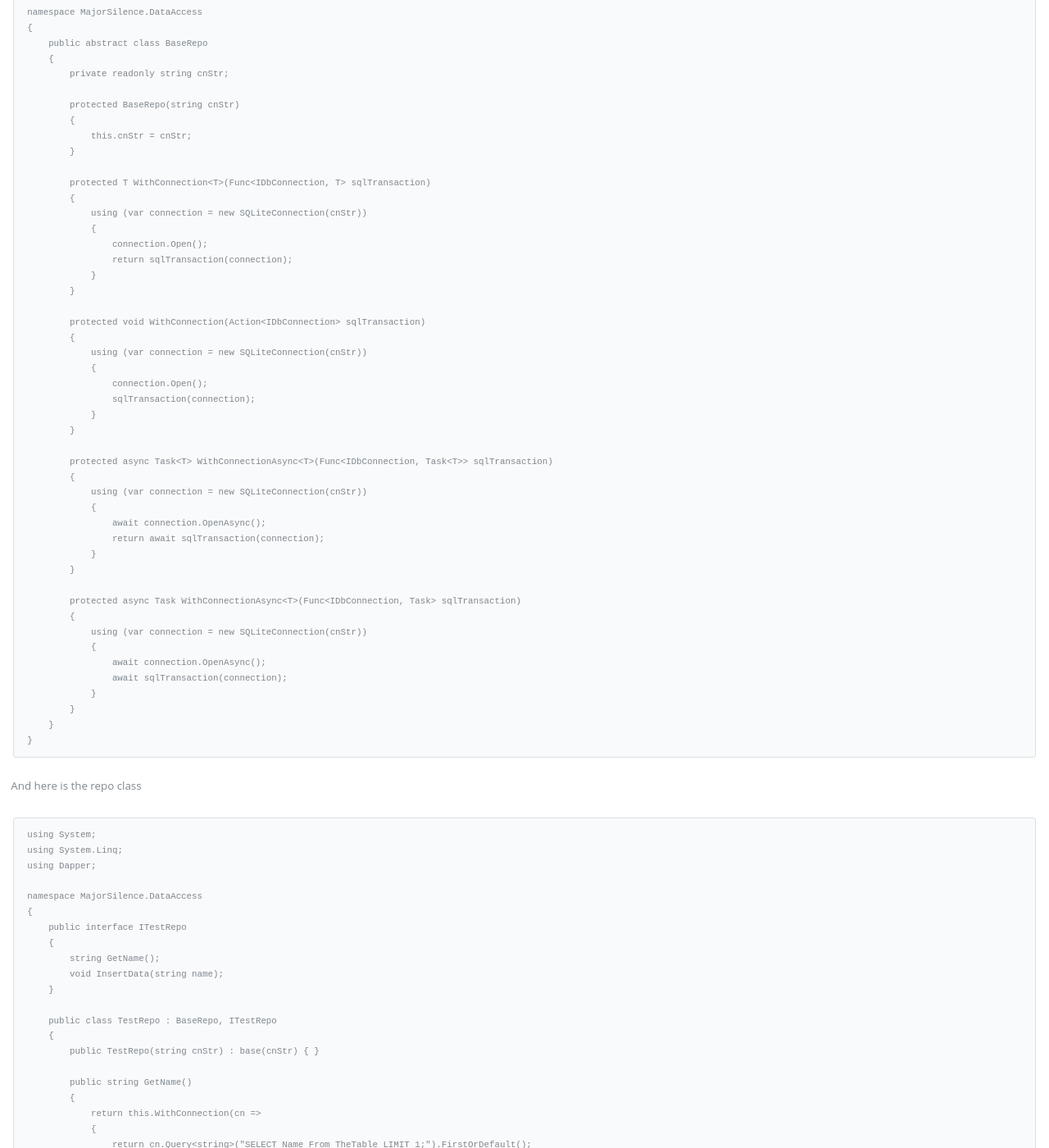
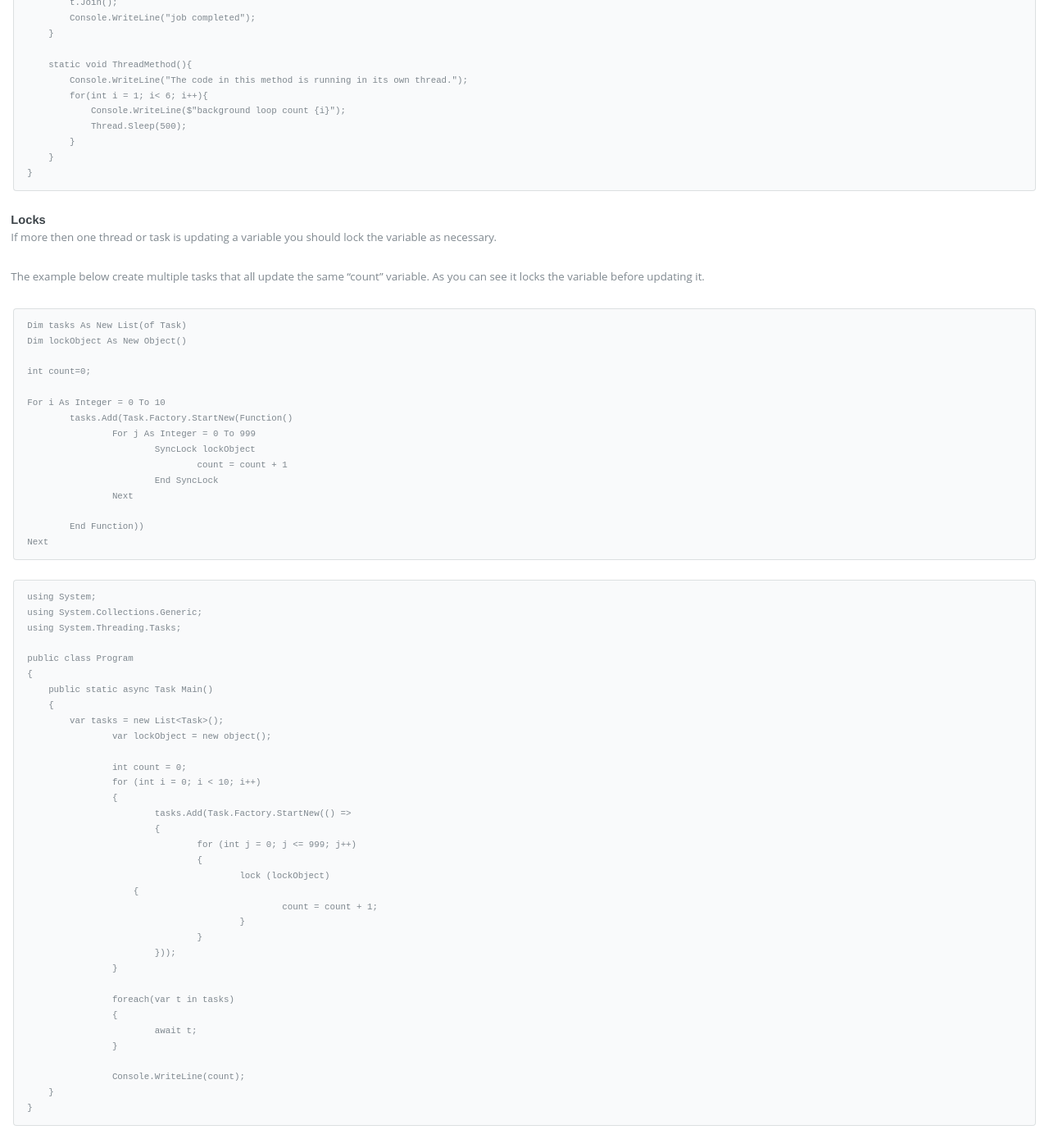
Before and after one commit to majorsilence/Dev, a Jekyll site: the page built from _posts/2023-04-07-dotnet-development.md, in a window 1280 px wide and 1400 px high, scrolled down 20879 px. Shown: the whole window at 82% size. Built offline with Jekyll 4.4.1, drawn with Linux system fonts in a browser that asks for light colours; some of the changed text lies outside the part shown.

Commit message:
threads/async locks and simple async example.

````diff
--- a/_posts/2023-04-07-dotnet-development.md
+++ b/_posts/2023-04-07-dotnet-development.md
@@ -793,8 +793,35 @@
 > For I/O-bound code, you await an operation that returns a Task or Task<T> inside of an async method.
 > For CPU-bound code, you await an operation that is started on a background thread with the Task.Run method.
 
+Async and await provides a way for more efficient use of threads.   When a task is run it can be awaited later while doing more work while waiting.
 
-Async and await provides a way for more efficient use of threads.   When a task is run it can be awaited later while doing more work while waiting.
+Simple async/await example:
+
+```vb
+Private Async Function LoadPreviousSettings() As Task
+	Threading.Thread.Sleep(5000)
+End Function
+
+Dim loadTask As Task = LoadPreviousSettings()
+
+' Do some other crazy stuff
+
+Await loadTask
+```
+
+```cs
+private async Task LoadPreviousSettings()
+{
+	await Task.Delay(5000);
+}
+
+var loadTask = LoadPreviousSettings();
+
+// Do some other crazy stuff
+
+await loadTask
+```
+
 
 The async and await pattern makes asynchronous programming easiser and feels more like sequential development.   Good places for async/await is I/O bound work such as when making network calls.  Much of the time is spent waiting for a response and the thread could be doing other work while waiting.    Network calls such as database connections, commands, updates, inserts, selects, deletes, and stored procedure and functions executions should be run with async and await pattern.
 
@@ -933,6 +960,68 @@
             Console.WriteLine($"background loop count {i}");
             Thread.Sleep(500);
         }
+    }
+}
+```
+
+#### Locks
+
+If more then one thread or task is updating a variable you should lock the variable as necessary.
+
+The example below create multiple tasks that all update the same "count" variable.
+As you can see it locks the variable before updating it.
+
+```vb
+Dim tasks As New List(of Task)
+Dim lockObject As New Object()
+
+int count=0;
+
+For i As Integer = 0 To 10
+	tasks.Add(Task.Factory.StartNew(Function()
+		For j As Integer = 0 To 999
+			SyncLock lockObject
+				count = count + 1
+			End SyncLock
+		Next
+
+	End Function))
+Next
+```
+
+```cs
+using System;
+using System.Collections.Generic;
+using System.Threading.Tasks;
+
+public class Program
+{
+    public static async Task Main()
+    {
+        var tasks = new List<Task>();
+		var lockObject = new object();
+
+		int count = 0;
+		for (int i = 0; i < 10; i++)
+		{
+			tasks.Add(Task.Factory.StartNew(() =>
+			{
+				for (int j = 0; j <= 999; j++)
+				{
+					lock (lockObject)
+                    {
+						count = count + 1;
+					}
+				}
+			}));
+		}
+
+		foreach(var t in tasks)
+		{
+			await t;
+		}
+
+		Console.WriteLine(count);
     }
 }
 ```
````
Also changed, not shown: docs/VbIntroduction/Multiple-Processes-at-One-Time-(Threading).md (deleted, +0 -73 lines), docs/VbIntroduction/index.md (+0 -4 lines).
